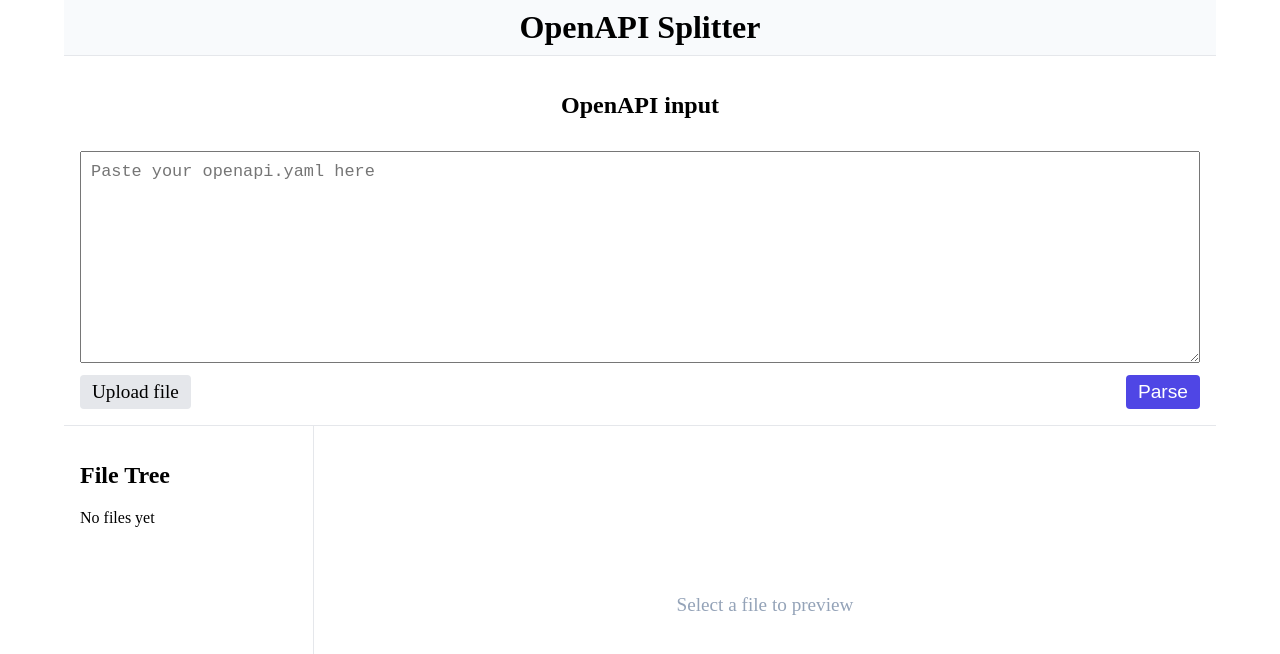
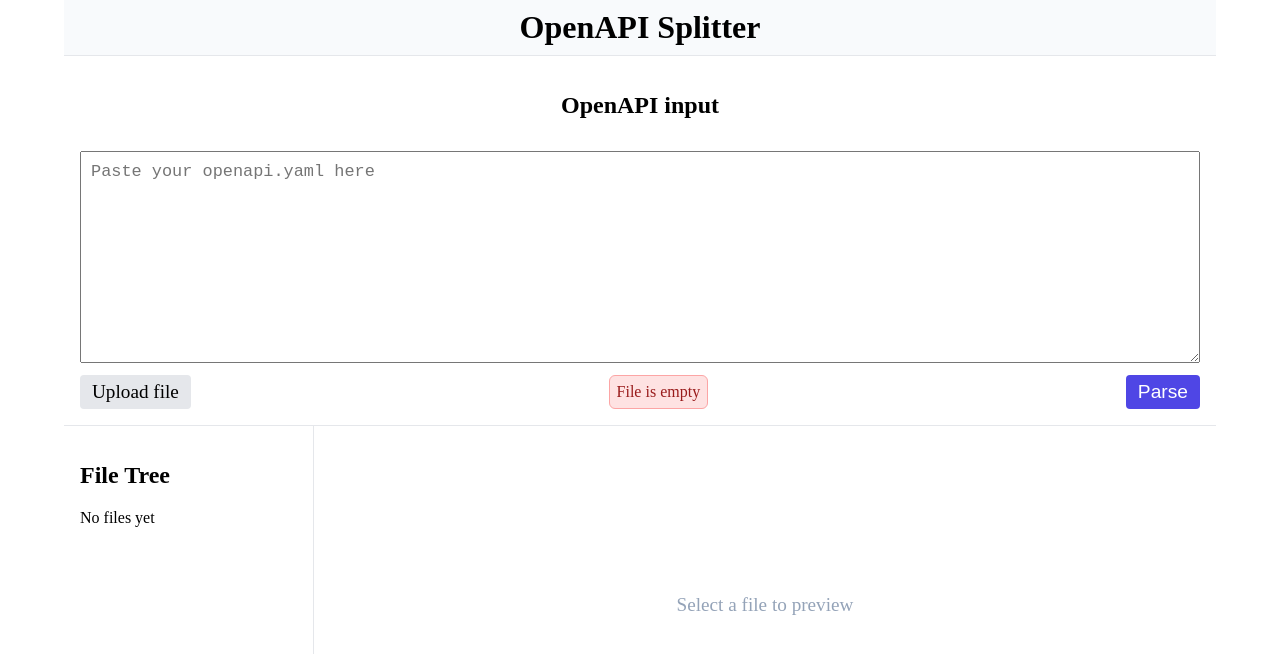
Before and after one commit to Tatiana-Golub/openapi-splitter, a React (Vite) app: page / in a window 1280 px wide. Both pictures are taken after a click on the button "Parse". Shown: the top 654 px of the page. Built offline with nearby package versions, Linux system fonts and the light colour scheme; the HTML template or start-up script is replaced by a standard one.

Commit message:
feat: add error displaying

```diff
--- a/src/features/upload/UploadPanel.module.css
+++ b/src/features/upload/UploadPanel.module.css
@@ -34,3 +34,11 @@
 .fileButton:hover {
   background: #d1d5db;
 }
+
+.uploadError {
+  padding: 7px;
+  border-radius: 6px;
+  background: #fee2e2;
+  color: #991b1b;
+  border: 1px solid #fca5a5;
+}
--- a/src/features/upload/UploadPanel.tsx
+++ b/src/features/upload/UploadPanel.tsx
@@ -1,5 +1,5 @@
 import { useState } from "react";
-import { useAppDispatch } from "../../app/hooks";
+import { useAppDispatch, useAppSelector } from "../../app/hooks";
 import Button from "../../shared/ui/Button/Button";
 import styles from "./UploadPanel.module.css"
 import { resetState, setError, setTree } from "../openapi-splitter/openapiSlice";
@@ -7,6 +7,7 @@ import { splitOpenApi } from "../openapi-splitter/splitOpenApi";
 
 function UploadPanel() {
   const dispatch = useAppDispatch();
+  const error = useAppSelector(state => state.openapi.error);
 
   const [text, setText] = useState('');
 
@@ -74,6 +75,12 @@ function UploadPanel() {
           />
         </label>
 
+        {error && (
+          <div className={styles.uploadError}>
+            {error}
+          </div>
+        )}
+
         <Button onClick={handleParse}>
           Parse
         </Button>
```
